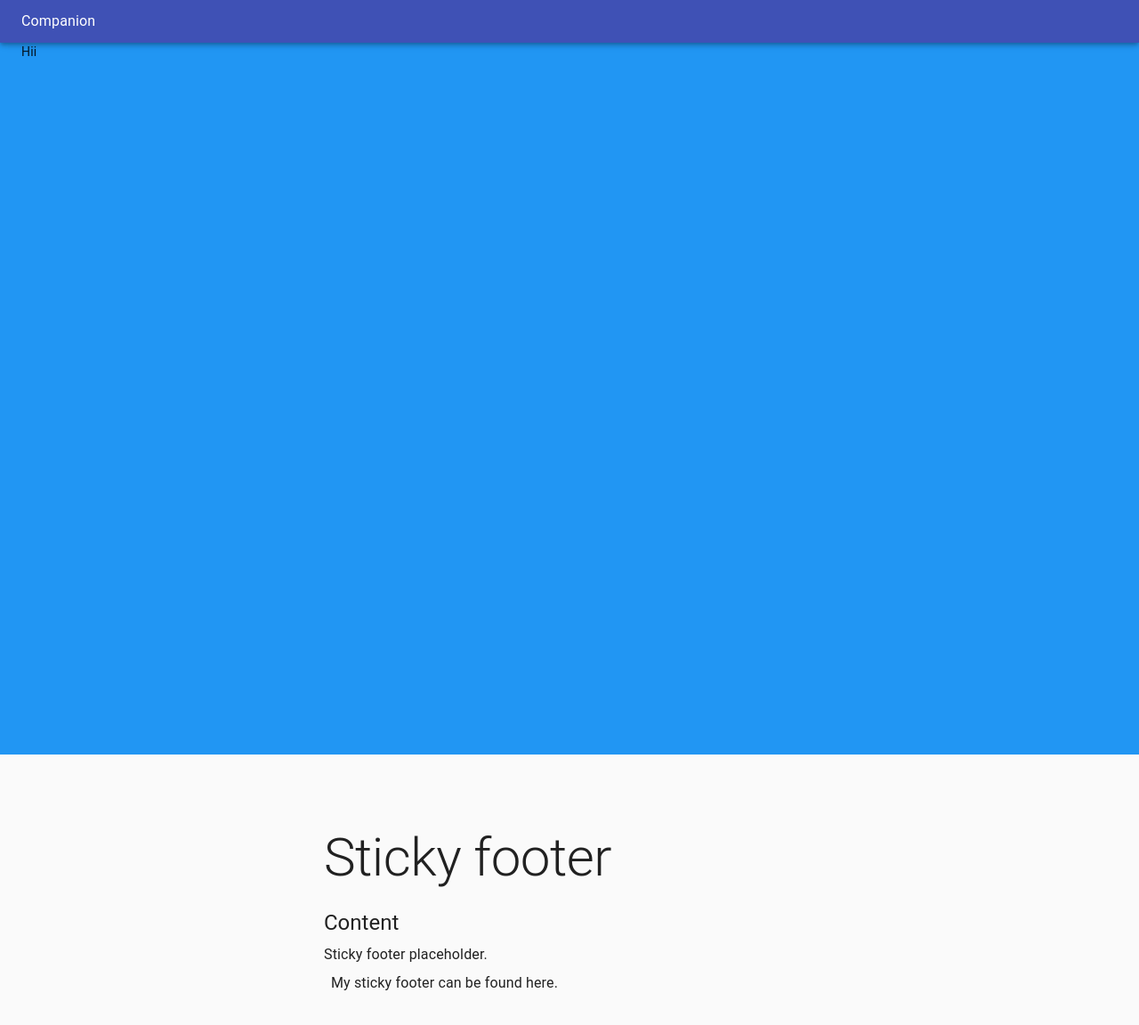
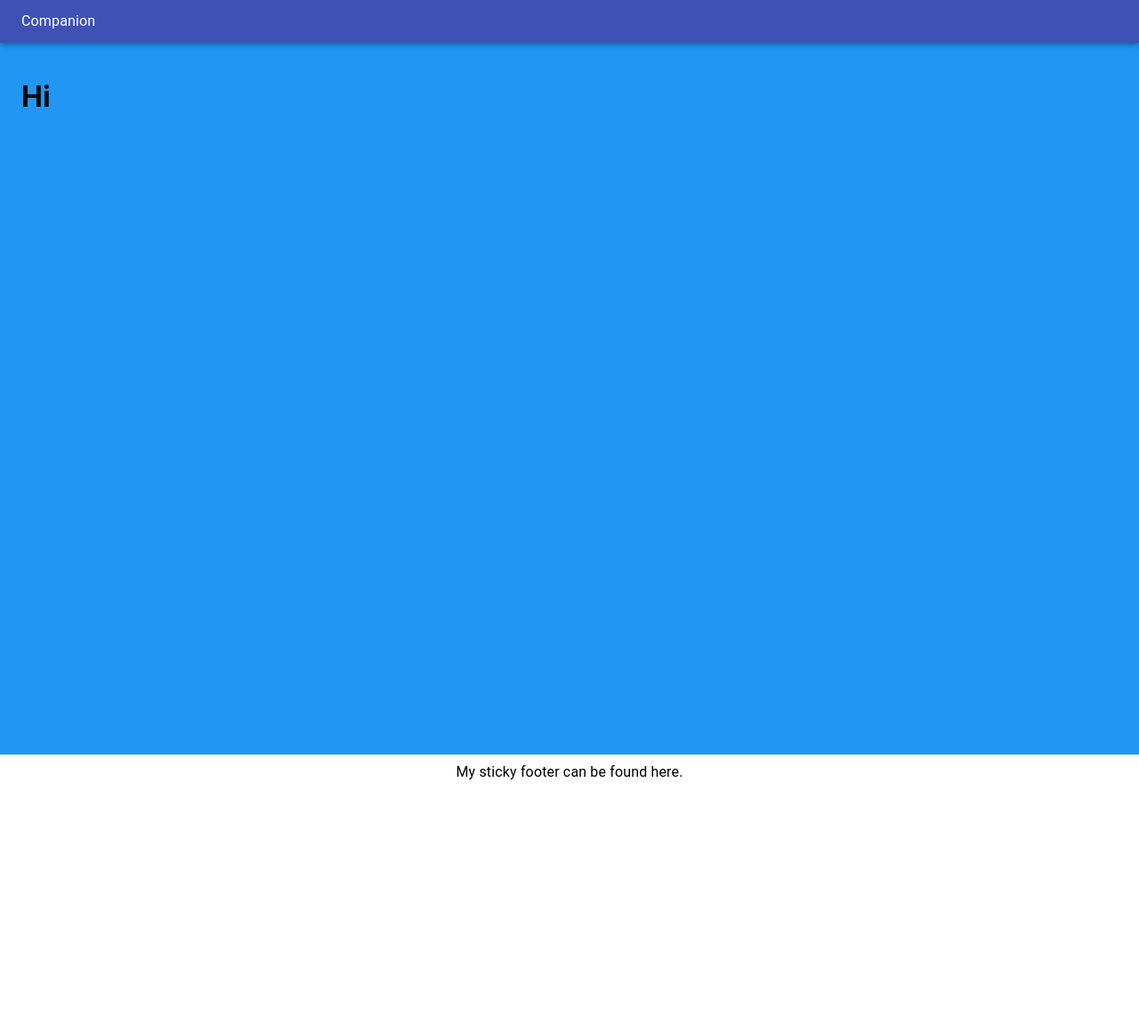
Before and after one commit to devblin/companion, a React (Create React App) app: page / in a window 1280 px wide. Shown: the top 1152 px of the page at 89% size. After the commit the page ends 888 px from the top, so only its background shows below. Built offline with nearby package versions, Linux system fonts and the light colour scheme.

Commit message:
updated footer: removed redundant content updated homepage: removed bottom-margin

```diff
--- a/src/componenets/Footer.js
+++ b/src/componenets/Footer.js
@@ -8,6 +8,7 @@ const useStyles = makeStyles((theme) => ({
 		display: 'flex',
 		flexDirection: 'column',
 		minHeight: '100vh',
+		width: '100%'
 	},
 	main: {
 		marginTop: theme.spacing(8),
@@ -15,6 +16,7 @@ const useStyles = makeStyles((theme) => ({
 	footer: {
 		padding: theme.spacing(1, 4),
 		marginTop: 'auto',
+		textAlign: 'center'
 	},
 }));
 
@@ -22,26 +24,12 @@ export default function StickyFooter() {
 	const classes = useStyles();
 
 	return (
-		<div className={classes.root}>
-			<CssBaseline />
-			<Container component="main" className={classes.main} maxWidth="sm">
-				<Typography variant="h2" component="h1" gutterBottom>
-					Sticky footer
-				</Typography>
-				<Typography variant="h5" component="h2" gutterBottom>
-					Content
-				</Typography>
+		<div>
+			<Container maxWidth="sm" className={classes.footer}>
 				<Typography variant="body1">
-					Sticky footer placeholder.
+					My sticky footer can be found here.
 				</Typography>
 			</Container>
-			<footer>
-				<Container maxWidth="sm" className={classes.footer}>
-					<Typography variant="body1">
-						My sticky footer can be found here.
-					</Typography>
-				</Container>
-			</footer>
 		</div>
 	);
 }
--- a/src/componenets/Homepage.js
+++ b/src/componenets/Homepage.js
@@ -8,7 +8,6 @@ import { Box } from '@material-ui/core';
 const useStyles = makeStyles((theme) => ({
 	main: {
 		marginTop: theme.spacing(6),
-		marginBottom: theme.spacing(2),
 		minHeight: '100vh',
 	},
 }));
@@ -22,7 +21,10 @@ const Navbar = () => {
 				</Toolbar>
 			</AppBar>
 			<Box bgcolor="info.main" className={classes.main}>
-				<Container>Hii</Container>
+				<Container>
+					<br></br>
+					<h1>Hi</h1>
+				</Container>
 			</Box>
 		</React.Fragment>
 	);
```
Also changed, not shown: 2 other files (tests, documents, lock files or other folders).
